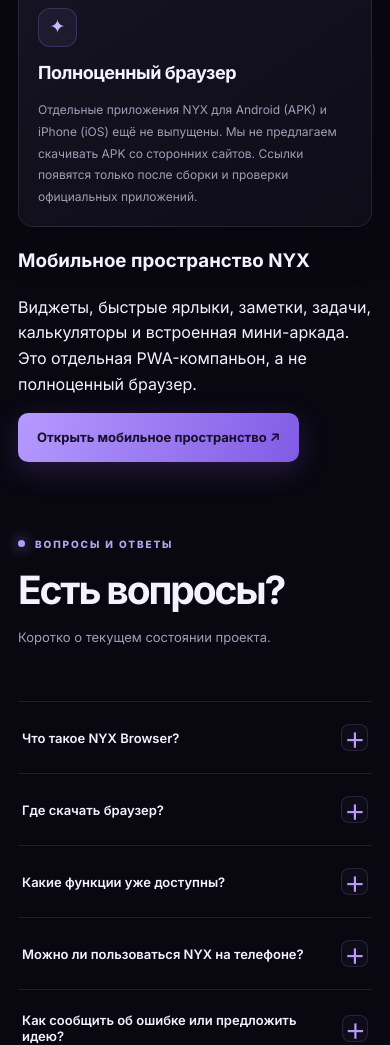
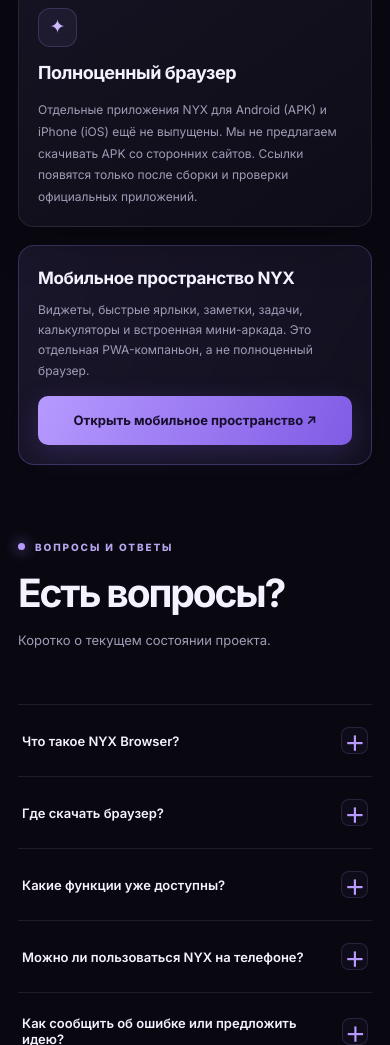
Before and after one commit to vmvlad1029384756-hash/nyx-browser, a plain HTML site: page index.html in a window 390 px wide. Shown: the part 7807-8852 px from the top of the page. Drawn offline with Linux system fonts and the light colour scheme.

Commit message:
Style the mobile workspace launch card

```diff
--- a/mobile.css
+++ b/mobile.css
@@ -43,3 +43,23 @@ button, .btn { -webkit-tap-highlight-color: transparent; }
 @media (pointer: coarse) {
   .btn:hover, .feature-card:hover, .status-widget:hover { transform: none; }
 }
+
+.mobile-launch {
+  display: flex;
+  align-items: center;
+  justify-content: space-between;
+  gap: 22px;
+  margin-top: 18px;
+  padding: 23px 25px;
+  border: 1px solid rgba(169,139,255,.25);
+  border-radius: 16px;
+  background: linear-gradient(120deg, rgba(169,139,255,.11), rgba(20,18,34,.82));
+}
+.mobile-launch-copy { min-width: 0; }
+.mobile-launch h3 { margin: 0 0 7px; font-size: 17px; color: var(--text); letter-spacing: -.02em; }
+.mobile-launch p { margin: 0; max-width: 660px; color: var(--muted); font-size: 12px; line-height: 1.7; }
+.mobile-launch .btn { flex: 0 0 auto; min-height: 44px; }
+@media (max-width: 680px) {
+  .mobile-launch { align-items: stretch; flex-direction: column; gap: 15px; padding: 19px; }
+  .mobile-launch .btn { width: 100%; justify-content: center; text-align: center; }
+}
```
